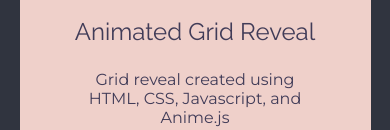
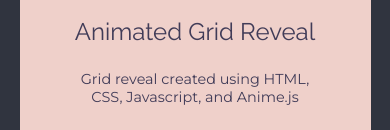
Before and after one commit to agyin3/agyin3.github.io, a plain HTML site: page Pages/Projects/Projects.html in a window 390 px wide. Shown: the part 714-844 px from the top of the page. Drawn offline with Linux system fonts and the light colour scheme.

Commit message:
change font size @ 500px breakpoint

```diff
--- a/Pages/Projects/main.css
+++ b/Pages/Projects/main.css
@@ -311,6 +311,10 @@
     .social-menu {
         padding-right: 0;
     }
+
+    .projects-info {
+        font-size: 0.9rem;
+    }
 }
 
 
```
